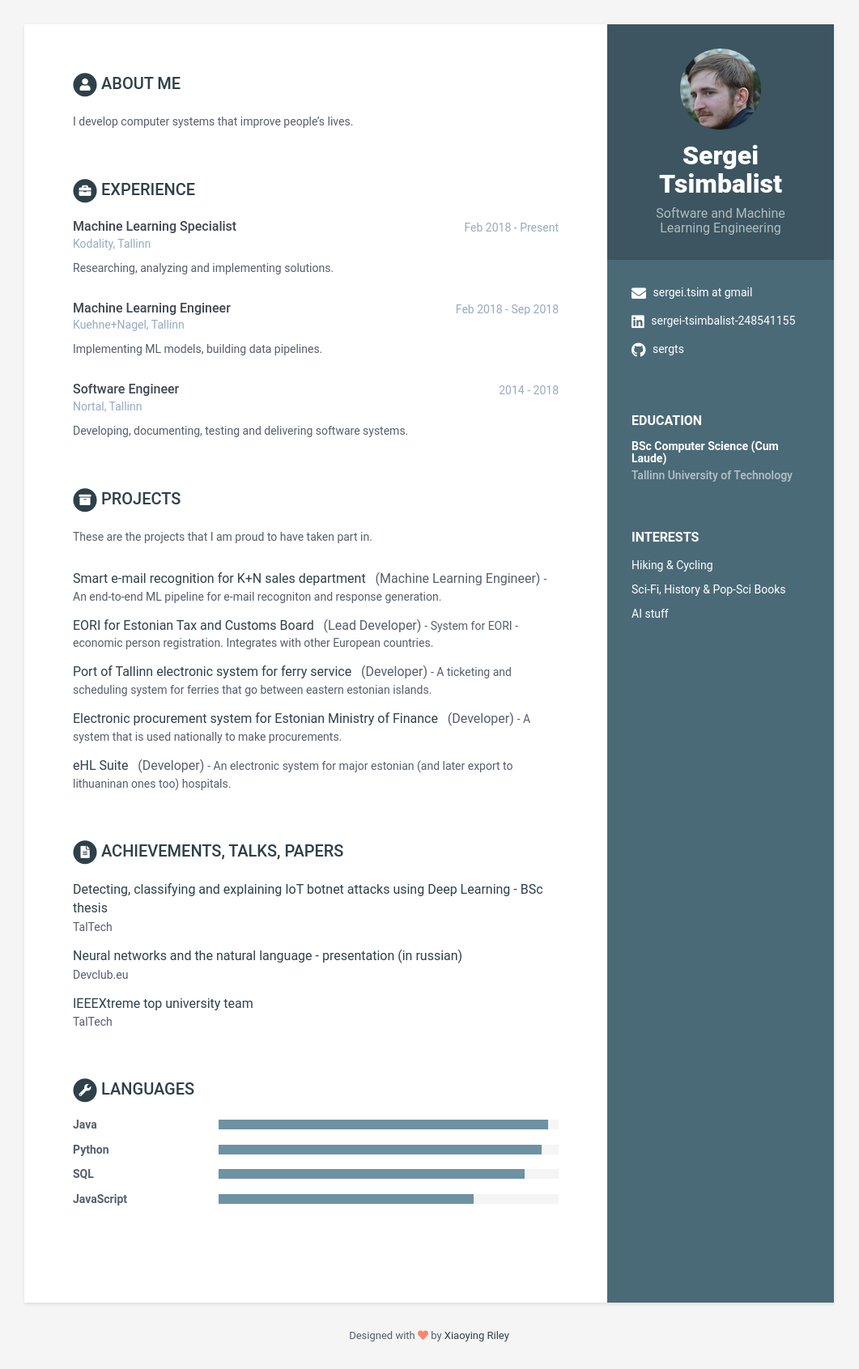
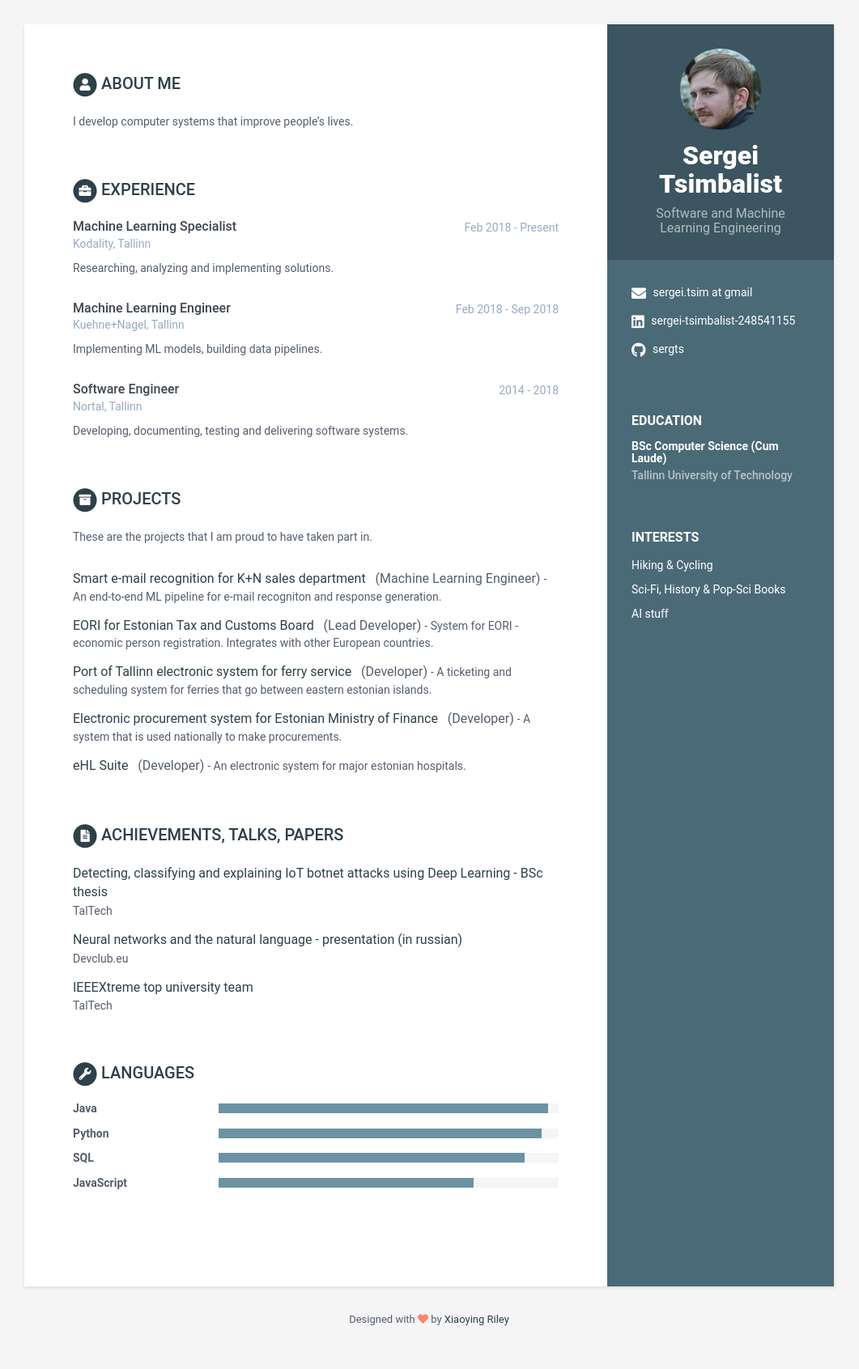
Before and after one commit to sergts/sergts.github.io, a Jekyll site: the page built from index.html, in a window 1280 px wide. Shown: the whole page at 81% size, without its empty margins (110-1171 px from the left). Built offline with Jekyll 4.4.1, drawn with Linux system fonts in a browser that asks for light colours.

Commit message:
Update data.yml

```diff
--- a/_data/data.yml
+++ b/_data/data.yml
@@ -93,7 +93,7 @@ projects:
       - title: eHL Suite
         link: "https://www.kliinikum.ee/leht/e-keskkond"
         role: "(Developer)"
-        tagline: "An electronic system for major estonian (and later export to lithuaninan ones too) hospitals."
+        tagline: "An electronic system for major estonian hospitals."
 
 
 skills:
```
